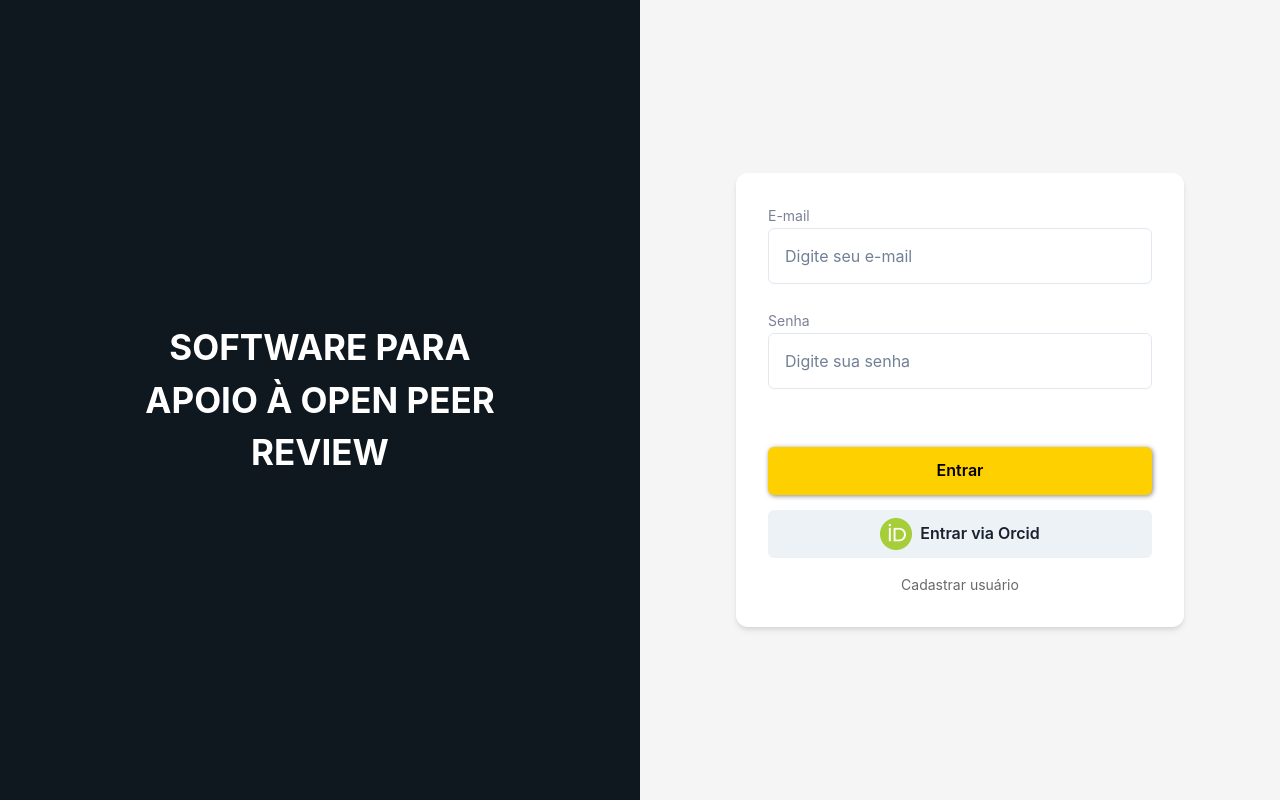
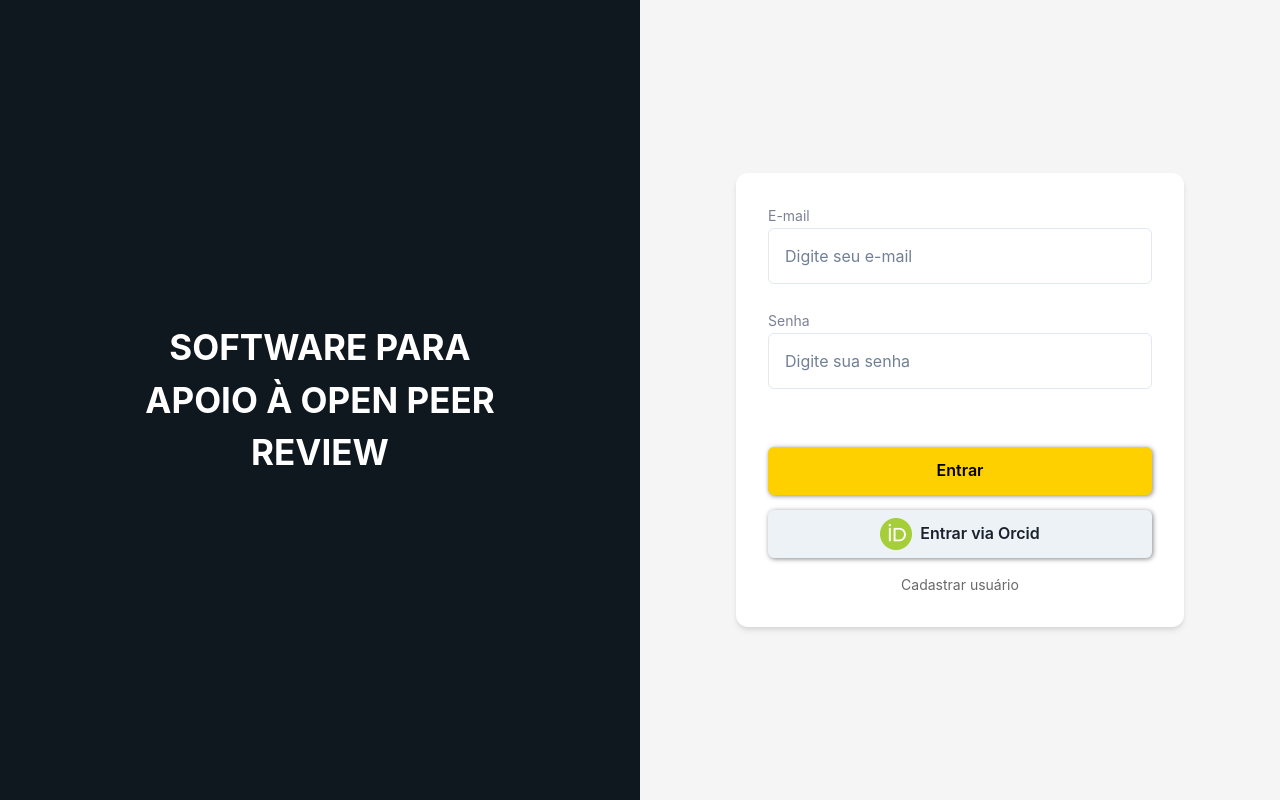
Before and after one commit to fonseca741/opr, a Next.js app in the folder frontend-opr/: page /login in a window 1280 px wide. Built offline with nearby package versions, Linux system fonts and the light colour scheme.

Commit message:
feat: add baxshadow on login button

```diff
--- a/frontend-opr/src/pages/login.tsx
+++ b/frontend-opr/src/pages/login.tsx
@@ -103,7 +103,12 @@ const Login = () => {
           Entrar
         </Button>
 
-        <Button mt="15px" onClick={handleRedirect} leftIcon={<OrcidIcon />}>
+        <Button
+          mt="15px"
+          onClick={handleRedirect}
+          leftIcon={<OrcidIcon />}
+          boxShadow="1px 1px 5px #888888"
+        >
           Entrar via Orcid
         </Button>
 
```
